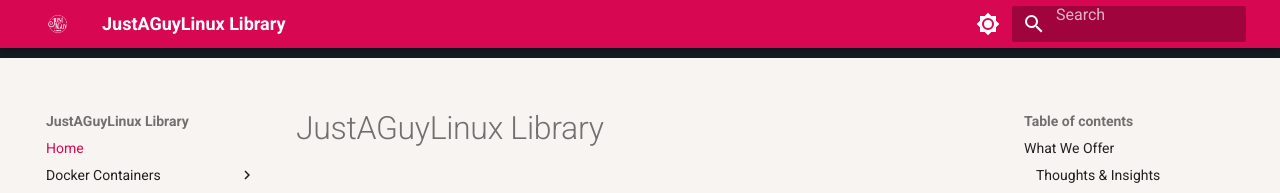
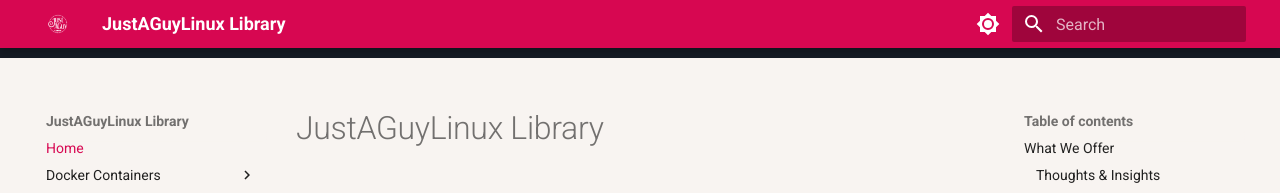
Before and after one commit to drewgrif/jagmkdocs, an MkDocs documentation site: the page built from docs/index.md, in a window 1280 px wide. Shown: the top 193 px of the page. Built offline with MkDocs 1.6.1 and Material for MkDocs 9.7.7, drawn with Linux system fonts in a browser that asks for light colours.

Commit message:
Update extra.css

```diff
--- a/docs/css/extra.css
+++ b/docs/css/extra.css
@@ -42,7 +42,7 @@
 }
 
 .md-search__input {
-    bottom: 10px;
+    bottom: 0px;
 }
 
 .row {
```
